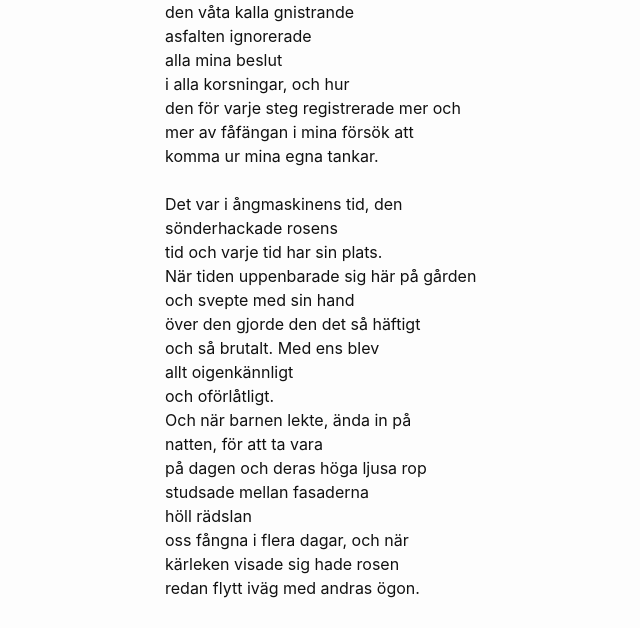
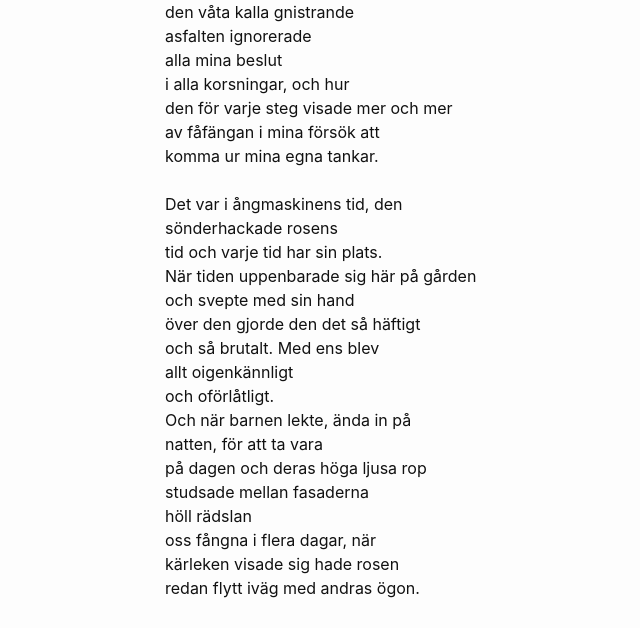
Before and after one commit to terr4form4/terr4form4.github.io, a Jekyll site: the page built from _posts/poesi/2024-01-03-dikter-2023-2024.md, in a window 1280 px wide and 900 px high, scrolled down 8225 px. Shown: the part 162-790 px from the top of the window, without its empty margins (105-745 px from the left). Built offline with Jekyll 4.4.1, drawn with Linux system fonts in a browser that asks for light colours; comment, search, counter and statistics services are not loaded.

Commit message:
ångmaskinen

```diff
--- a/_posts/poesi/2024-01-03-dikter-2023-2024.md
+++ b/_posts/poesi/2024-01-03-dikter-2023-2024.md
@@ -344,8 +344,8 @@ den våta kalla gnistrande<br/>
 asfalten ignorerade<br/>
 alla mina beslut<br/>
 i alla korsningar, och hur<br/>
-den för varje steg registrerade mer och<br/>
-mer av fåfängan i mina försök att<br/>
+den för varje steg visade mer och mer<br/>
+av fåfängan i mina försök att<br/>
 komma ur mina egna tankar.<br/>
 <br/>
 Det var i ångmaskinens tid, den<br/>
@@ -362,7 +362,7 @@ natten, för att ta vara<br/>
 på dagen och deras höga ljusa rop<br/>
 studsade mellan fasaderna<br/>
 höll rädslan<br/>
-oss fångna i flera dagar, och när<br/>
+oss fångna i flera dagar, när<br/>
 kärleken visade sig hade rosen<br/>
 redan flytt iväg med andras ögon.<br/>
 <br/>
```
